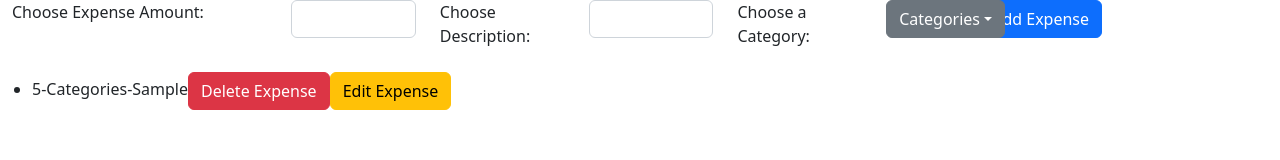
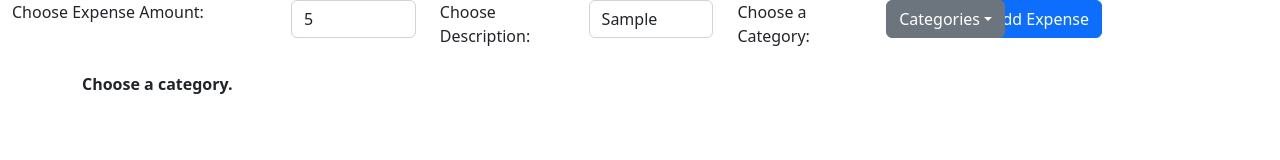
Before and after one commit to AmruthjithSunil/expense-tracker, a plain HTML site: page index.html in a window 1280 px wide. Both pictures are taken after typing "5", "Sample" into the empty fields and a click on the button "Add Expense". Drawn offline with nearby package versions, Linux system fonts and the light colour scheme.

Commit message:
added missing inputs check

```diff
--- a/index.html
+++ b/index.html
@@ -25,6 +25,7 @@
             <div class="col"><button type="submit" class="btn btn-primary">Add Expense</button></div>
         </div>
     </form>
+    <div class="container"><p><strong id="missing-inputs"></strong></p></div>
     <ul id="expense-list"></ul>
     <script src="main.js"></script>
     <script src="https://cdn.jsdelivr.net/npm/bootstrap@5.2.3/dist/js/bootstrap.bundle.min.js" integrity="sha384-kenU1KFdBIe4zVF0s0G1M5b4hcpxyD9F7jL+jjXkk+Q2h455rYXK/7HAuoJl+0I4" crossorigin="anonymous"></script>
--- a/main.js
+++ b/main.js
@@ -1,19 +1,44 @@
-let amount = document.getElementById('amount');
-let description = document.getElementById('description');
 let category = document.getElementById('category');
-let form = document.getElementById('form');
-let options = document.getElementsByClassName('option');
 let expenseList = document.getElementById('expense-list');
-form.addEventListener('submit', addExpense);
-for(let i=0; i<options.length; i++){
-    options[i].addEventListener('click', (e) => {
-        category.textContent = options[i].textContent;
+
+[...document.getElementsByClassName('option')].forEach(option => {
+    option.addEventListener('click', (e) => {
+        category.textContent = option.textContent;
     })
+});
+
+for(let i=0; i<localStorage.length; i++){
+    let expense = JSON.parse(localStorage.getItem(localStorage.key(i)));
+    expenseList.appendChild(createLi(expense));
 }
 
-for(let i=0; i<localStorage.length; i++){
+document.getElementById('form').addEventListener('submit', addExpense);
+
+function addExpense(e){
+    e.preventDefault();
+
+    let expense = {
+        amount: document.getElementById('amount').value,
+        description: document.getElementById('description').value,
+        category: category.textContent
+    }
+
+    if(missingInputs(expense))
+        return;
+
+    expenseList.appendChild(createLi(expense));
+
+    let expenseString = JSON.stringify(expense);
+    let key = `${expense.description}`;
+    localStorage.setItem(key, expenseString);
+
+    document.getElementById('amount').value = '';
+    document.getElementById('description').value = '';
+    category.textContent = 'Categories';
+}
+
+function createLi(expense) {
     let li = document.createElement('li');
-    let expense = JSON.parse(localStorage.getItem(localStorage.key(i)));
     li.appendChild(document.createTextNode(`${expense.amount}-${expense.category}-${expense.description}`));
     let delBtn = document.createElement('button');
     delBtn.textContent = 'Delete Expense';
@@ -29,15 +54,7 @@ for(let i=0; i<localStorage.length; i++){
     editBtn.classList.add('btn-warning');
     li.appendChild(editBtn);
     editBtn.addEventListener('click', editLi);
-    expenseList.appendChild(li);
-}
-
-let delBtn = document.getElementsByClassName('del');
-let editBtn = document.getElementsByClassName('edit');
-
-for(let i=0; i<delBtn.length; i++){
-    delBtn[i].addEventListener('click', deleteLi);
-    editBtn[i].addEventListener('click', editLi);
+    return li;
 }
 
 function deleteLi(e) {
@@ -55,38 +72,21 @@ function editLi(e) {
     e.path[1].remove();
 }
 
-function addExpense(e){
-    e.preventDefault();
-    let expense = {
-        amount: amount.value,
-        description: description.value,
-        category: category.textContent
-    }
-    console.log(`${expense.amount}-${expense.category}-${expense.description}`);
+function missingInputs(expense){
+    let missingInputs = document.getElementById('missing-inputs');
+    missingInputs.textContent = '';
 
-    let li = document.createElement('li');
-    li.appendChild(document.createTextNode(`${expense.amount}-${expense.category}-${expense.description}`));
-    let delBtn = document.createElement('button');
-    delBtn.textContent = 'Delete Expense';
-    delBtn.classList.add('del');
-    delBtn.classList.add('btn');
-    delBtn.classList.add('btn-danger');
-    li.appendChild(delBtn);
-    delBtn.addEventListener('click', deleteLi);
-    let editBtn = document.createElement('button');
-    editBtn.textContent = 'Edit Expense';
-    editBtn.classList.add('edit');
-    editBtn.classList.add('btn');
-    editBtn.classList.add('btn-warning');
-    li.appendChild(editBtn);
-    editBtn.addEventListener('click', editLi);
-    expenseList.appendChild(li);
+    if(expense.amount === '')
+        missingInputs.textContent += 'Amount is missing.';
 
-    let expenseString = JSON.stringify(expense);
-    let key = `${expense.description}`;
-    localStorage.setItem(key, expenseString);
+    if(expense.description === '')
+        missingInputs.textContent += ' Description is missing.';
 
-    amount.value = '';
-    description.value = '';
-    category.textContent = 'Categories';
+    if(expense.category === 'Categories')
+        missingInputs.textContent += ' Choose a category.';
+
+    if(missingInputs.textContent == '')
+        return false;
+    else
+        return true;
 }
```
